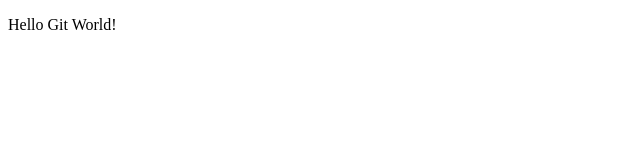
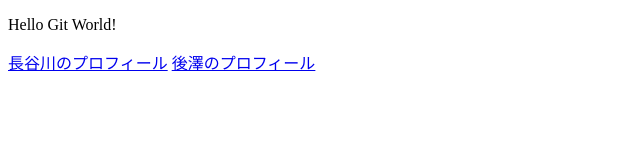
Before and after one commit to 4252108/git_b, a plain HTML site: page index.html in a window 1280 px wide. Shown: the whole page, without its empty margins (0-640 px from the left). Drawn offline with Linux system fonts and the light colour scheme.

Commit message:
git_bの更新

```diff
--- a/index.html
+++ b/index.html
@@ -7,5 +7,7 @@
 </head>
 <body>
     <p>Hello Git World!</p>
+    <a href="profile_A.html">長谷川のプロフィール</a>
+    <a href="profile_B.html">後澤のプロフィール</a>
 </body>
 </html>
```
Also changed, not shown: profile_A.html (added), profile_B.html (added).
